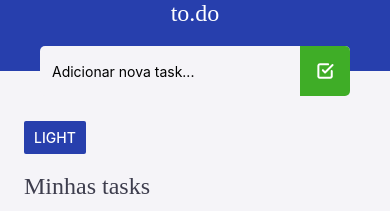
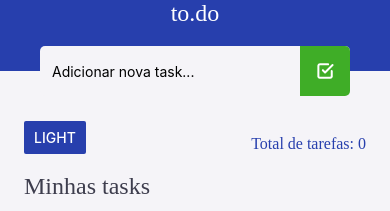
Before and after one commit to JoyceQuerubino/TodoList, a React Native app: screen / in a window 390 px wide. Shown: the top 211 px of the page. Built offline with nearby package versions, Linux system fonts and the light colour scheme.

Commit message:
Alterando func de deletar item, add contador e estilo

```diff
--- a/src/pages/Home.tsx
+++ b/src/pages/Home.tsx
@@ -1,5 +1,5 @@
 import React, { useState, createContext } from 'react';
-import { Button, StyleSheet, View } from 'react-native';
+import { Button, StyleSheet, View, Alert, Text } from 'react-native';
 
 import { Header } from '../components/Header';
 import { MyTasksList } from '../components/MyTasksList';
@@ -22,6 +22,8 @@ export function Home() {
   const [text, setText] = useState('Light');
   const [nightMode, setNightMode] = useState(false);
 
+  const [count, setCount] = useState(0);
+
   function handleChangeMode(){
     if(text === 'Light'){
       setText('Dark')
@@ -43,6 +45,7 @@ export function Home() {
       }
 
       setTasks(oldState => [ ...oldState, task ]);
+      setCount(count + 1)
     }
   }
 
@@ -60,9 +63,25 @@ export function Home() {
 
   function handleRemoveTask(id: number) {
     //TODO - remove task from state
+    Alert.alert(
+      "Deletar task",
+      "Tem certeza que deseja deletar essa task?",
+      [
+        {
+          text: "Não",
+          style: "cancel",
+        },
+        {
+          text: "Sim",
+          onPress: () => {
             setTasks(oldSkill => oldSkill.filter(
               skill => skill.id !== id
             ));
+            setCount(count -1)
+          }
+        }
+      ]
+    )
   }
 
   return (
@@ -75,6 +94,7 @@ export function Home() {
           addTask={handleAddTask}
         />
 
+        <View style={styles.content}>
           <View style={styles.button}>
             <Button
               color={nightMode ? "#9347CA" : "#273FAD"}
@@ -82,11 +102,20 @@ export function Home() {
               title={text}
             />
           </View>
+          <Text style={[
+            styles.countText,
+            {color: nightMode ? '#9347CA' : '#273FAD'}
+
+            ]}
+          >
+            Total de tarefas: {count}</Text>
+
+        </View>
 
         <MyTasksList
           tasks={tasks}
           onPress={handleMarkTaskAsDone}
-          onLongPress={handleRemoveTask}
+          onPressRemove={handleRemoveTask}
         />
       </View>
     </ThemeContext.Provider>
@@ -97,11 +126,21 @@ const styles = StyleSheet.create({
   container: {
     flex: 1,
   },
-  button: {
+  content:{
     marginTop: 25,
     marginBottom: 20,
     marginHorizontal: 24,
+    flexDirection: 'row',
+    justifyContent: 'space-between',
+    alignItems: 'flex-end',
+  },
+  button: {
     width: 62,
     height: 32,
+    fontFamily: 'Poppins-Regular',
   },
+  countText: {
+    fontSize: 16,
+    fontFamily: 'Poppins-SemiBold',
+  }
 })
```
Lines whose indentation alone changed are shown as unchanged.
